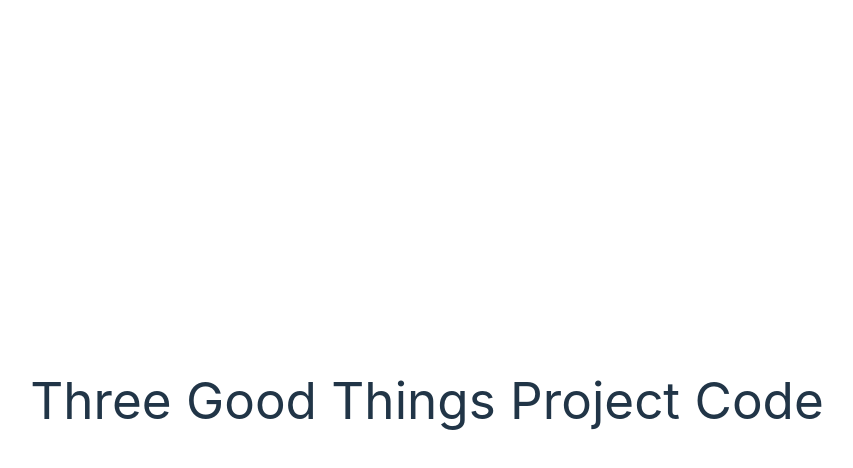
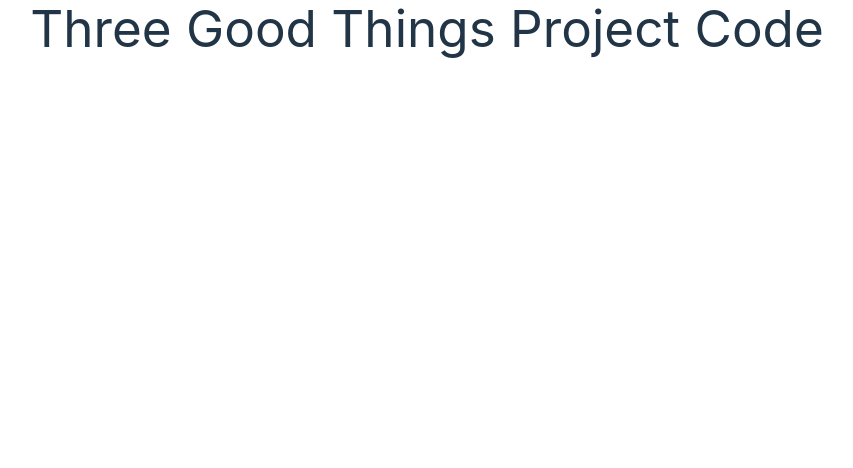
Before and after one commit to jdahlee/Three-Good-Things, a React (Vite) app in the folder frontend/: page / in a window 1280 px wide. Shown: the top 468 px of the page, without its empty margins (213-1066 px from the left). Built offline with nearby package versions, Linux system fonts and the light colour scheme.

Commit message:
Change App.css and index.css

```diff
--- a/frontend/src/App.css
+++ b/frontend/src/App.css
@@ -1,9 +1,8 @@
 @import "tailwindcss";
 #root {
   max-width: 1280px;
-  margin: 0 auto;
-  padding: 2rem;
   text-align: center;
+  width: 100%;
 }
 
 .logo {
--- a/frontend/src/index.css
+++ b/frontend/src/index.css
@@ -26,7 +26,6 @@ a:hover {
 body {
   margin: 0;
   display: flex;
-  place-items: center;
   min-width: 320px;
   min-height: 100vh;
 }
```
